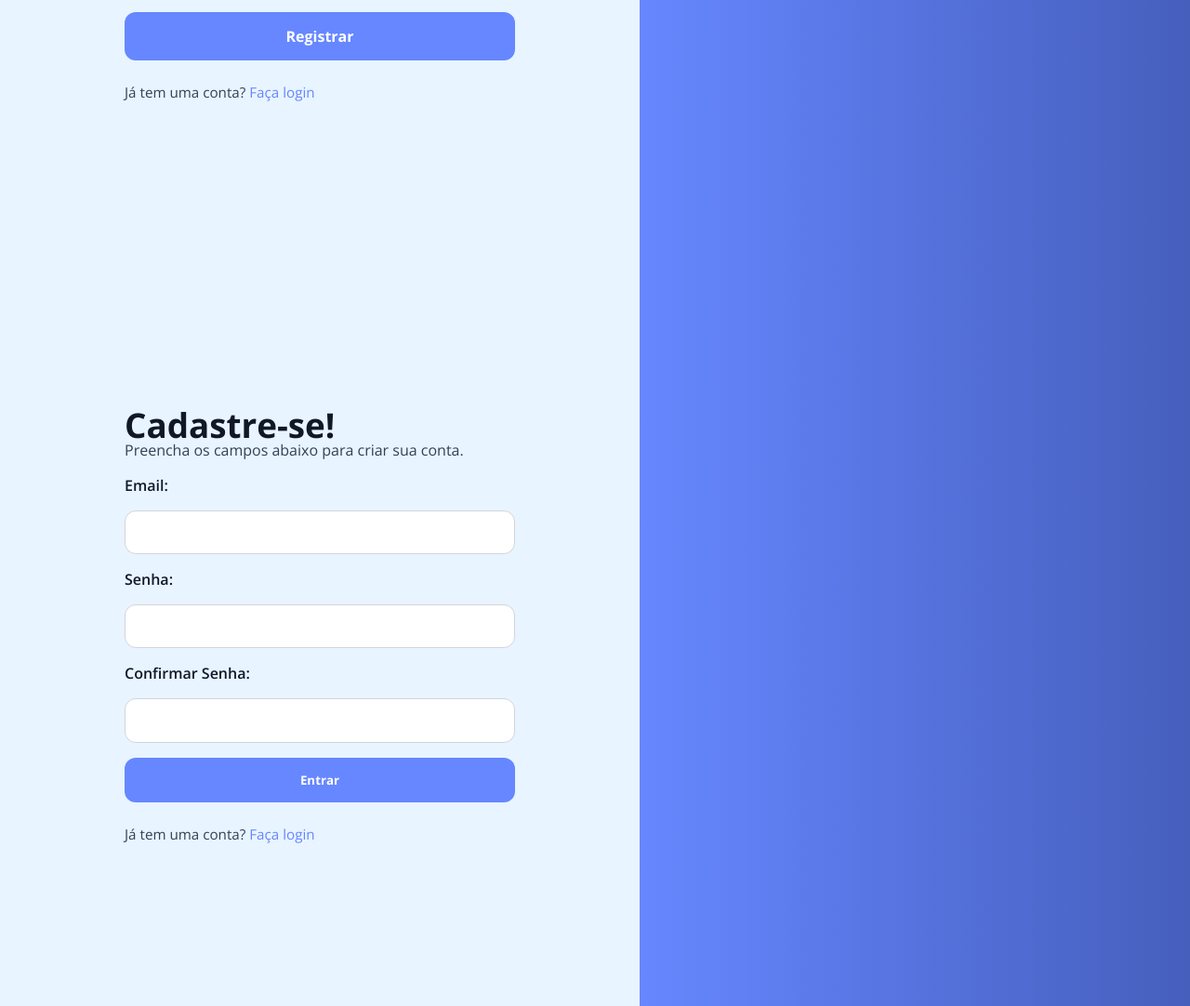
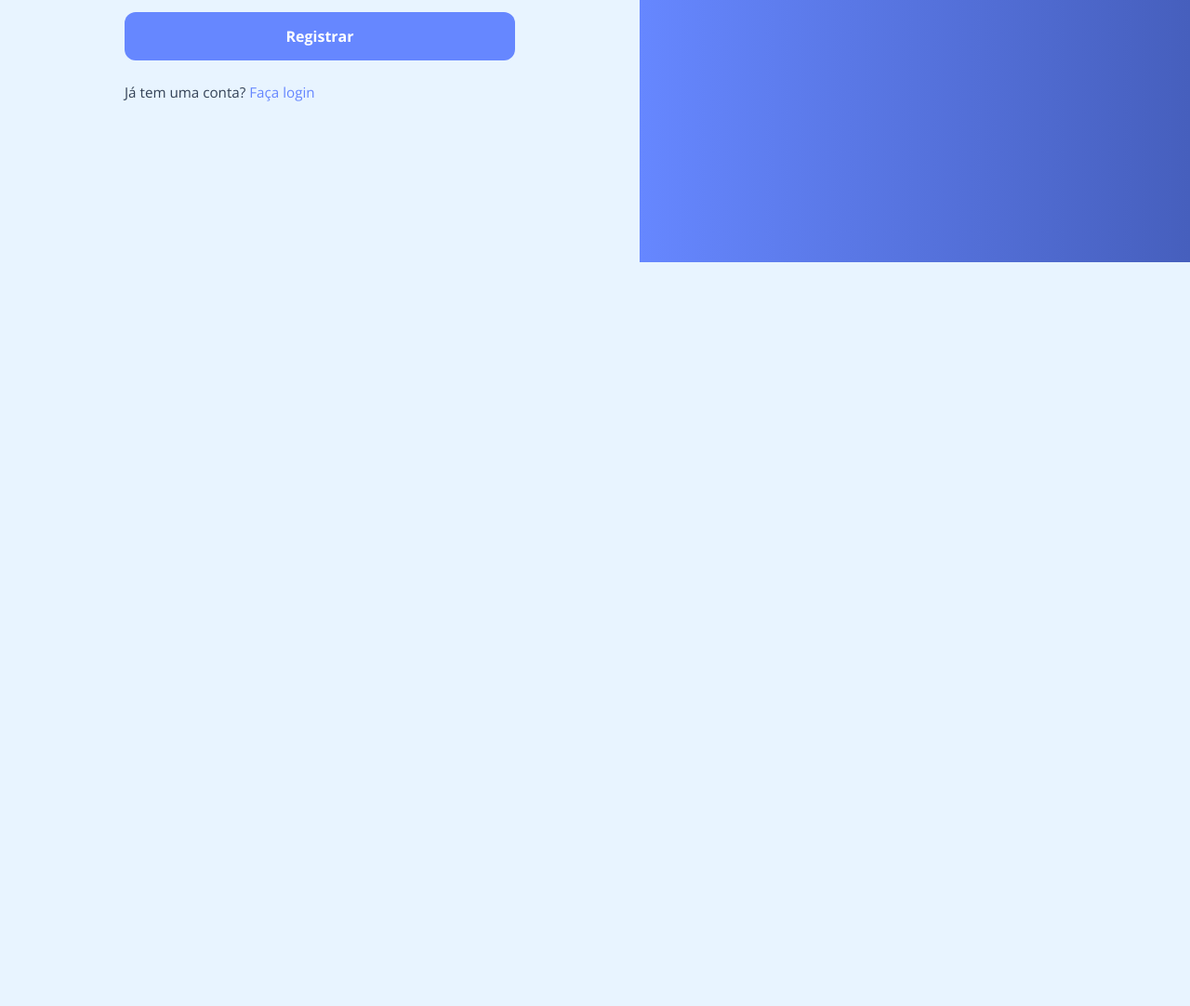
Before and after one commit to Adriel-Veiga/hordiz, a plain HTML site: page src/html/register.html in a window 1280 px wide. Shown: the part 518-1600 px from the top of the page at 93% size. After the commit the page ends 800 px from the top, so only its background shows below. Drawn offline with nearby package versions, Linux system fonts and the light colour scheme.

Commit message:
register dupicado

```diff
--- a/src/html/register.html
+++ b/src/html/register.html
@@ -1,5 +1,4 @@
-<!DOCTYPE html>
-<html lang="pt-br">
+<!DOCTYPE html lang="pt-br">
 <head>
     <meta charset="UTF-8">
     <meta name="viewport" content="width=device-width, initial-scale=1.0">
@@ -38,43 +37,3 @@
     </main>
 </body>
 </html>
-<!DOCTYPE html>
-<html lang="pt-br">
-<head>
-    <meta charset="UTF-8">
-    <meta name="viewport" content="width=device-width, initial-scale=1.0">
-
-
-    <link rel="preconnect" href="https://fonts.googleapis.com">
-    <link rel="preconnect" href="https://fonts.gstatic.com" crossorigin>
-    <link href="https://fonts.googleapis.com/css2?family=Open+Sans:wght@300;400;600;700;800&display=swap" rel="stylesheet">
-
-    <link rel="stylesheet" href="../css/geral.css">
-    <link rel="stylesheet" href="../css/login.css">
-
-    <title>hordiz</title>
-</head>
-<body>
-    <main>
-        <section class="login-panel">
-            <div class="panel-content">
-                <div class="logo-heading-row">
-                    <h1>Cadastre-se!</h1>
-                </div>
-                <p>Preencha os campos abaixo para criar sua conta.</p>
-                <form class="form">
-                    <label for="email">Email:</label>
-                    <input type="email" id="email" name="email" required>
-                    <label for="password">Senha:</label>
-                    <input type="password" id="password" name="password" required>
-                    <label for="confirm_password">Confirmar Senha:</label>
-                    <input type="password" id="confirm_password" name="confirm_password" required>
-                    <button type="submit">Entrar</button>
-                    <p>Já tem uma conta? <a href="../../index.html">Faça login</a></p>
-                </form>
-            </div>
-        </section>
-        <section class="hero-panel"></section>
-    </main>
-</body>
-</html>
```
Also changed, not shown: index.html (+1 -2 lines).
